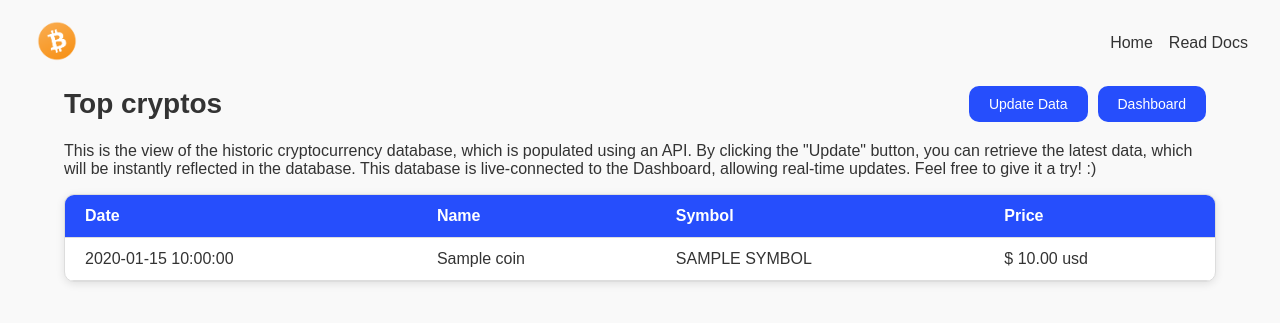
After one commit to victor-alvop/MySite, a Flask app: template app/templates/cryptoInfo.html in a window 1280 px wide. The commit adds this page. Shown: the top 323 px of the page. Run offline with Flask 3, Linux system fonts and the light colour scheme; the template is opened without the code that fills it: most values are stand-ins (such as "Sample title", 1, 10 or a date in 2020); parts of the project's set-up code (start-up, migrations or seed data) failed here and were passed over.

Commit message:
Add crypto project

```diff
--- a/app/__init__.py
+++ b/app/__init__.py
@@ -5,16 +5,16 @@ db = SQLAlchemy()
 
 def create_app():
     app = Flask(__name__)
-
     app.config.from_object('app.config.Config')
-
     db.init_app(app)
 
     # Importa y registra los blueprints
     from app.routes.home import home_bp
     from app.routes.datashake import datashake_bp
+    from app.routes.cryptoInfo import crypto_info_bp
 
     app.register_blueprint(home_bp)
     app.register_blueprint(datashake_bp)
+    app.register_blueprint(crypto_info_bp, url_prefix='/crypto')
 
     return app
--- /dev/null
+++ b/app/static/css/cryptoInfo.css
@@ -0,0 +1,133 @@
+/* Paleta de colores */
+:root {
+    --background-color: #f9f9f9; /* Fondo claro */
+    --text-color: #333; /* Texto oscuro */
+    --footer-color: #777; /* Texto footer */
+}
+
+body {
+    font-family: Arial, sans-serif;
+    margin: 0;
+    padding: 0;
+    background: var(--background-color);
+    color: var(--text-color);
+}
+
+header {
+    display: flex;
+    justify-content: space-between;
+    align-items: center;
+    padding: 1rem 2rem;
+}
+
+nav ul {
+    list-style: none;
+    display: flex;
+    gap: 1rem;
+}
+
+nav li {
+    cursor: pointer;
+    position: relative;
+}
+
+nav li::after {
+    content: '';
+    position: absolute;
+    width: 0;
+    height: 2px;
+    left: 0;
+    bottom: -4px;
+    background-color: var(--text-color);
+    transition: width 0.3s ease;
+}
+
+nav li:hover::after {
+    width: 100%;
+}
+
+li a{
+    text-decoration: none;
+    color: inherit;
+    display: block;
+}
+
+ul {
+    padding-left: 1.2em;
+}
+
+table {
+    width: 100%;
+    margin: 0 auto;
+    border-collapse: separate;
+    border-spacing: 0;
+    border: 1px solid #ddd;
+    border-radius: 10px;
+    overflow: hidden;
+    background-color: #fff;
+    box-shadow: 0 2px 8px rgba(0,0,0,0.1);
+}
+
+thead {
+    background-color: #264EFC;
+    color: white;
+}
+
+th, td {
+    padding: 12px 20px;
+    text-align: left;
+    border-bottom: 1px solid #ddd;
+}
+
+tbody tr:hover {
+    background-color: #f1f1f1;
+}
+
+td img {
+    vertical-align: middle;
+    margin-right: 8px;
+}
+
+h1 {
+    text-align: center;
+    margin-bottom: 30px;
+}
+
+.content-container {
+    width: 90%;
+    margin: 0 auto 30px auto;
+}
+
+.header-container {
+    display: flex;
+    justify-content: space-between;
+    align-items: center;
+    margin-bottom: 20px;
+}
+
+h1 {
+    margin: 0;
+    font-size: 28px;
+}
+
+.button-group {
+    display: flex;
+    align-items: center;
+}
+
+.btn {
+    padding: 10px 20px;
+    margin-right: 10px;
+    border: none;
+    border-radius: 10px;
+    background-color: #264EFC;
+    color: white;
+    font-size: 14px;
+    cursor: pointer;
+    transition: background-color 0.3s ease;
+    text-decoration: none;
+}
+
+.btn:hover {
+    background-color: #0056b3;
+}
--- /dev/null
+++ b/app/templates/cryptoInfo.html
@@ -0,0 +1,67 @@
+<!DOCTYPE html>
+<html lang="en">
+<head>
+    <meta charset="UTF-8">
+    <meta name="viewport" content="width=device-width, initial-scale=1.0">
+    <title>Top cryptos</title>
+    <link rel="stylesheet" href="{{ url_for('static', filename='css/cryptoInfo.css') }}">
+    <link rel="icon" href="{{ url_for('static', filename='assets/img/bitcoinLogo.png') }}" type="image/x-icon">
+
+</head>
+<body>
+    <header>
+        <div class="logo">
+            <img src="{{ url_for('static', filename='assets/img/bitcoinLogo.png') }}" width="50px" height="50px" alt="Logo">
+        </div>
+        <nav class="nav-buttons">
+        <ul>
+            <li>
+                <a href="{{ url_for('home.home') }}">Home</a>
+            </li>
+            <li>
+                <a href="#">Read Docs</a>
+            </li>
+        </ul>
+        </nav>
+    </header>
+    <div class="content-container">
+        <div class="header-container">
+            <h1>Top cryptos</h1>
+            <div class="button-group">
+                <form method="POST" action="{{ url_for('crypto_info.crypto_update') }}">
+                    <button type="submit" class="btn">Update Data</button>
+                </form>
+                <a href="#" class="btn">Dashboard</a>
+            </div>
+        </div>
+        <p>This is the view of the historic cryptocurrency database, which is populated using an API. By clicking the "Update" button, you can retrieve the latest data, which will be instantly reflected in the database. This database is live-connected to the Dashboard, allowing real-time updates. Feel free to give it a try! :)</p>
+
+        <table>
+            <thead>
+                <tr>
+                    <th>Date</th>
+                    <th>Name</th>
+                    <th>Symbol</th>
+                    <th>Price</th>
+                </tr>
+            </thead>
+            <tbody>
+            {% if coins.error %}
+                <tr>
+                    <td colspan="4">{{ coins.error }}</td>
+                </tr>
+            {% else %}
+                {% for coin in crypto_items %}
+                <tr>
+                    <td>{{ coin.date }}</td>
+                    <td>{{ coin.name }}</td>
+                    <td>{{ coin.symbol.upper() }}</td>
+                    <td>$ {{ "%.2f"|format(coin.price) }} usd</td>
+                </tr>
+                {% endfor %}
+            {% endif %}
+            </tbody>
+        </table>
+    </div>
+</body>
+</html>
```
Also changed, not shown: app/database/db_source.py (+14 -0 lines), app/routes/cryptoInfo.py (added, +78 -0 lines), app/templates/index.html (+10 -6 lines), sandbox.py (+21 -15 lines), app/static/assets/img/bitcoinLogo.png (added), app/static/assets/img/cryptoDashboard.png (added), 3 other files.
